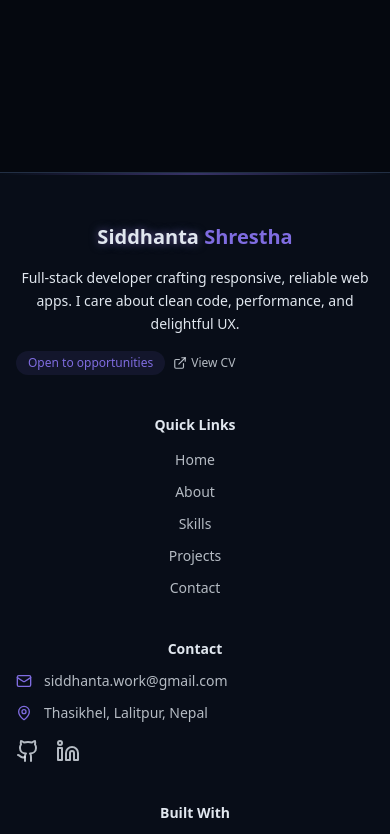
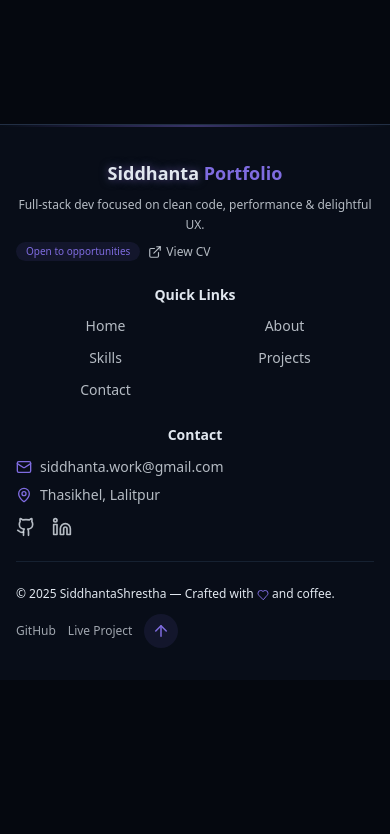
Before and after one commit to SiddhantaShrestha/SiddhantaPortfolio, a React (Vite) app: page / in a window 390 px wide. Shown: the part 8040-8874 px from the top of the page. After the commit the page ends 8720 px from the top, so only its background shows below. Built offline with nearby package versions, Linux system fonts and the light colour scheme.

Commit message:
footer fix

```diff
--- a/src/components/Footer.jsx
+++ b/src/components/Footer.jsx
@@ -21,12 +21,97 @@ export const Footer = () => {
   ];
 
   return (
-    <footer className="relative mt-24 border-t border-border bg-card/60">
+    <footer className="relative mt-12 border-t border-border bg-card/60">
       {/* top gradient line */}
       <div className="h-[2px] w-full bg-gradient-to-r from-transparent via-primary/40 to-transparent" />
 
-      <div className="container py-12 px-4">
-        <div className="grid gap-10 sm:grid-cols-2 lg:grid-cols-4">
+      <div className="container px-4 py-8 md:py-12">
+        {/* ---------- Mobile: compact ---------- */}
+        <div className="md:hidden space-y-6">
+          {/* Brand / tiny blurb */}
+          <div className="space-y-2">
+            <a href="#hero" className="inline-flex items-center gap-2">
+              <span className="text-lg font-bold">
+                <span className="text-glow">Siddhanta</span>{" "}
+                <span className="text-primary">Portfolio</span>
+              </span>
+            </a>
+            <p className="text-xs leading-relaxed text-foreground/80">
+              Full-stack dev focused on clean code, performance & delightful UX.
+            </p>
+
+            <div className="flex flex-wrap items-center gap-2">
+              <span className="rounded-full bg-primary/10 px-2.5 py-0.5 text-[10px] text-primary">
+                Open to opportunities
+              </span>
+              <a
+                href="/cv/Siddhanta-Shrestha-CV.pdf"
+                target="_blank"
+                rel="noreferrer"
+                className="inline-flex items-center gap-1 text-xs text-foreground/80 hover:text-primary transition-colors"
+              >
+                <ExternalLink size={14} />
+                View CV
+              </a>
+            </div>
+          </div>
+
+          {/* Quick links (2 cols) */}
+          <div>
+            <h4 className="mb-2 text-sm font-semibold">Quick Links</h4>
+            <ul className="grid grid-cols-2 gap-y-2">
+              {links.map((l) => (
+                <li key={l.href}>
+                  <a
+                    href={l.href}
+                    className="text-sm text-foreground/80 hover:text-primary transition-colors"
+                  >
+                    {l.label}
+                  </a>
+                </li>
+              ))}
+            </ul>
+          </div>
+
+          {/* Contact + socials (tight) */}
+          <div className="space-y-3">
+            <h4 className="text-sm font-semibold">Contact</h4>
+            <ul className="space-y-2">
+              <li className="flex items-center gap-2 text-sm">
+                <Mail className="h-4 w-4 text-primary" />
+                <a
+                  href="mailto:siddhanta.work@gmail.com"
+                  className="text-foreground/80 hover:text-primary transition-colors"
+                >
+                  siddhanta.work@gmail.com
+                </a>
+              </li>
+              <li className="flex items-center gap-2 text-sm">
+                <MapPin className="h-4 w-4 text-primary" />
+                <span className="text-foreground/80">Thasikhel, Lalitpur</span>
+              </li>
+            </ul>
+            <div className="flex items-center gap-4">
+              <a
+                href="https://github.com/SiddhantaShrestha"
+                target="_blank"
+                className="text-foreground/80 hover:text-primary transition-colors"
+              >
+                <Github className="h-5 w-5" />
+              </a>
+              <a
+                href="https://www.linkedin.com/in/siddhanta-shrestha-321207286/"
+                target="_blank"
+                className="text-foreground/80 hover:text-primary transition-colors"
+              >
+                <Linkedin className="h-5 w-5" />
+              </a>
+            </div>
+          </div>
+        </div>
+
+        {/* ---------- Desktop / Tablet: full layout ---------- */}
+        <div className="hidden md:grid md:grid-cols-2 lg:grid-cols-4 md:gap-10">
           {/* Brand / Blurb */}
           <div className="space-y-4">
             <a href="#hero" className="inline-flex items-center gap-2">
@@ -134,16 +219,16 @@ export const Footer = () => {
         </div>
 
         {/* Divider */}
-        <div className="my-8 h-px w-full bg-border/60" />
+        <div className="my-6 md:my-8 h-px w-full bg-border/60" />
 
         {/* Bottom Bar */}
-        <div className="flex flex-wrap items-center justify-between gap-4">
-          <p className="text-sm text-muted-foreground">
+        <div className="flex flex-wrap items-center justify-between gap-3 md:gap-4">
+          <p className="text-xs md:text-sm text-muted-foreground">
             &copy; {year} SiddhantaShrestha — Crafted with{" "}
             <Heart className="inline-block h-3 w-3 text-primary" /> and coffee.
           </p>
 
-          <div className="flex items-center gap-4">
+          <div className="flex items-center gap-3 md:gap-4">
             <a
               href="https://github.com/SiddhantaShrestha"
               target="_blank"
```
